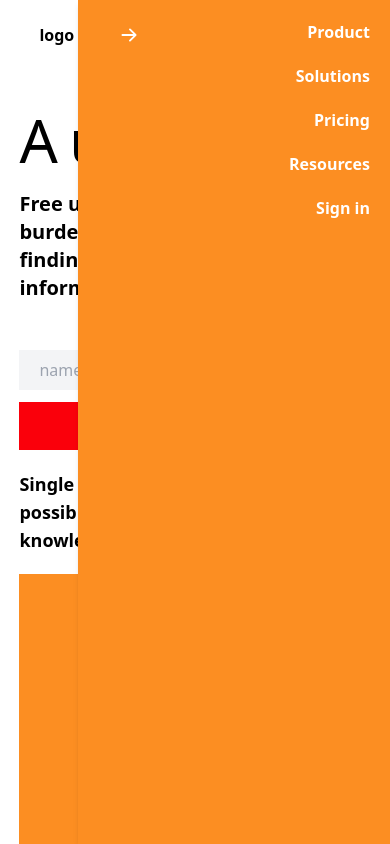
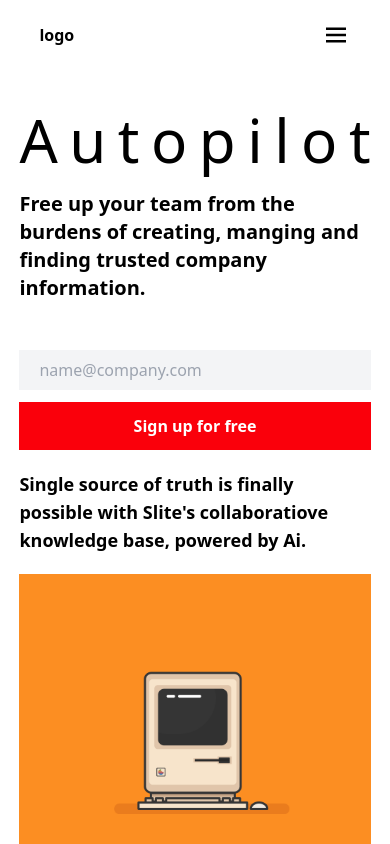
Before and after one commit to Elul-Asfaha/AiLandingPage, a React (Vite) app: page / in a window 390 px wide. Built offline with nearby package versions, Linux system fonts and the light colour scheme.

Commit message:
sidemenu was open when it wasnt toggled side menu was visible

```diff
--- a/src/App.jsx
+++ b/src/App.jsx
@@ -13,7 +13,7 @@ const App = () => {
         console.log(navToggled);
     };
     return (
-        <div className='flex flex-col items-center overflow-y-hidden md:overflow-y-auto h-[100vh] relative'>
+        <div className='flex flex-col items-center w-screen overflow-x-hidden overflow-y-hidden md:overflow-y-auto h-[100vh] relative'>
             <SideNav navToggler={handleNavToggler} navToggled={navToggled} />
             <div className='overflow-y-scroll scrollbar-hide z-20'>
                 <Nav navToggler={handleNavToggler} />
--- a/src/components/sideNav.jsx
+++ b/src/components/sideNav.jsx
@@ -4,7 +4,7 @@ const SideNav = ({ navToggled, navToggler }) => {
     return (
         <div
             className={`md:hidden overflow-scroll w-[100%] z-30 absolute top-0 h-full duration-500 ease-in-out ${
-                !navToggled ? "right-0" : "right-[-100%]"
+                navToggled ? "right-0" : "right-[-100%]"
             }`}
         >
             <div
```
